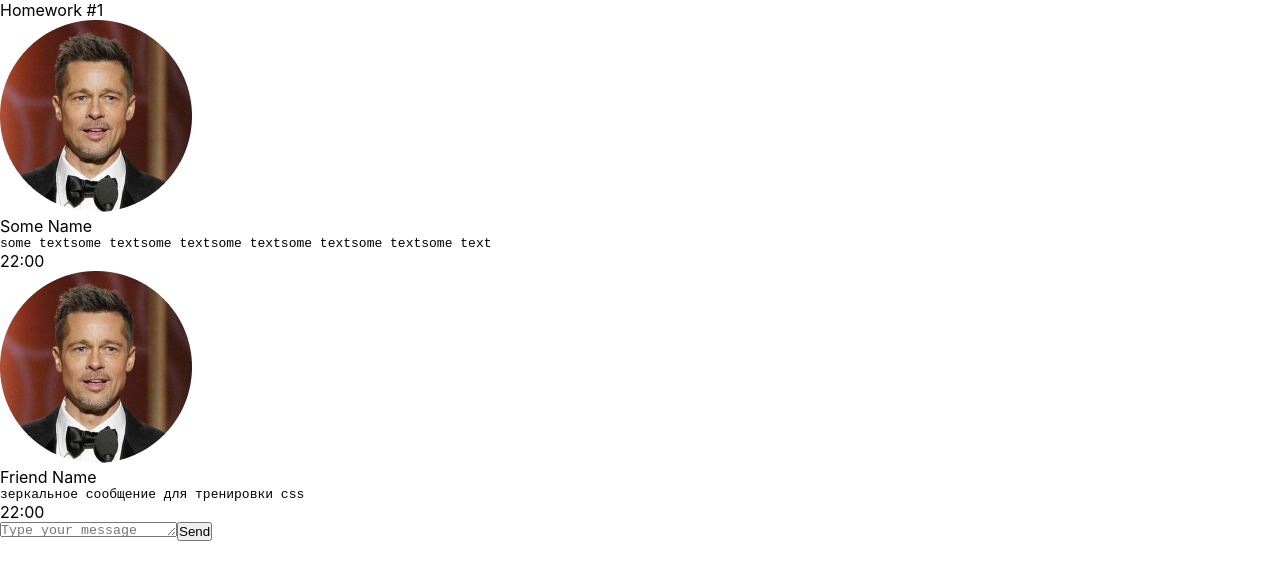
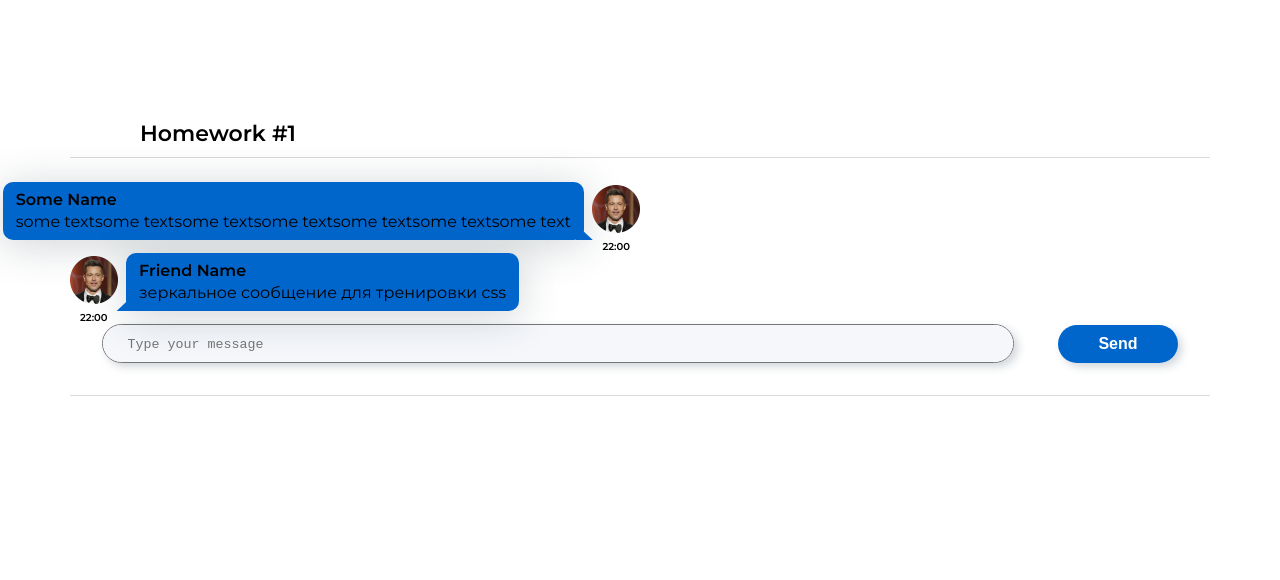
Before and after one commit to sane4ek1994/hws2, a React (Create React App) app: page / in a window 1280 px wide. Shown: the top 580 px of the page. Built offline with nearby package versions, Linux system fonts and the light colour scheme.

Commit message:
created layout components

```diff
--- a/src/index.css
+++ b/src/index.css
@@ -1,3 +1,5 @@
+@import url('https://fonts.googleapis.com/css2?family=Montserrat:wght@400;600&display=swap');
+
 * {
     margin: 0;
     padding: 0;
@@ -6,9 +8,10 @@
 
 body {
     margin: 0;
-    font-family: -apple-system, BlinkMacSystemFont, 'Segoe UI', 'Roboto' , 'Montserrat',
+    font-family: -apple-system, BlinkMacSystemFont, 'Segoe UI', 'Roboto', 'Montserrat',
     'Oxygen', 'Ubuntu', 'Cantarell', 'Fira Sans', 'Droid Sans',
     'Helvetica Neue', sans-serif;
+    font-style: normal;
     -webkit-font-smoothing: antialiased;
     -moz-osx-font-smoothing: grayscale;
     box-sizing: border-box;
--- a/src/s1-main/App.module.css
+++ b/src/s1-main/App.module.css
@@ -1,11 +1,21 @@
 .App {
+    padding: 120px 70px;
     --header_height: 60px;
+    margin: 0 auto;
+    font-family: 'Montserrat';
 }
 
 .hw {
-
+    padding: 24px 0 32px 0;
+    border-top: 1px solid #D9D9D9;
+    border-bottom: 1px solid #D9D9D9;
 }
 
 .hwTitle {
+    padding-left: 70px;
+    margin-bottom: 10px;
+    font-weight: 600;
+    font-size: 22px;
+    color: #000000;
 
 }
--- a/src/s2-homeworks/hw01/friend-message/FriendMessage.module.css
+++ b/src/s2-homeworks/hw01/friend-message/FriendMessage.module.css
@@ -1,31 +1,69 @@
 .friendMessage {
-
+    max-width: 50%;
+    display: flex;
+    flex-direction: column;
+    justify-content: flex-start;
+    align-items: flex-start;
 }
 
 .friendImageAndText {
-
+    display: flex;
+    justify-content: center;
+    align-items: center;
 }
 
 .friendImageAndText img {
-
+    margin-bottom: 5px;
+    width: 48px;
+    height: 48px;
 }
 
 .friendText {
-
+    position: relative;
+    padding: 8px 13px;
+    margin-left: 8px;
+    word-wrap: break-word;
+    background-color: #0066CC;
+    box-shadow: 0 5px 42px 2px rgba(37, 53, 66, 0.2);
+    border-radius: 10px;
 }
 
 .friendText:after {
-
+    content: '';
+    position: absolute;
+    left: -13px;
+    bottom: -8px;
+    transform: translateX(40%) rotate(137deg);
+    width: 0;
+    height: 0;
+    border-right: 17px solid transparent;
+    border-bottom: 16px solid #0066CC;
+    box-shadow: 0 5px 5px -5px rgba(49, 33, 38, 0.03);
 }
 
 .friendName {
-
+    margin-bottom: 3px;
+    font-family: 'Montserrat';
+    font-style: normal;
+    font-weight: 600;
+    font-size: 16px;
+    color: #000000;
 }
 
 .friendMessageText {
-
+    font-family: 'Montserrat';
+    font-style: normal;
+    font-weight: 400;
+    font-size: 16px;
+    line-height: 20px;
+    color: #000000;
 }
 
 .friendTime {
-
+    padding-left: 10px;
+    order: 2;
+    font-family: 'Montserrat';
+    font-weight: 600;
+    font-size: 10px;
+    color: #000000;
 }
--- a/src/s2-homeworks/hw01/friend-message/FriendMessage.tsx
+++ b/src/s2-homeworks/hw01/friend-message/FriendMessage.tsx
@@ -1,6 +1,6 @@
 import React from 'react'
 import s from './FriendMessage.module.css'
-import {MessageType, TUser} from "../HW1";
+import {MessageType} from "../HW1";
 
 // создать тип вместо any и отобразить приходящие данные
 
--- a/src/s2-homeworks/hw01/message-sender/MessageSender.module.css
+++ b/src/s2-homeworks/hw01/message-sender/MessageSender.module.css
@@ -1,18 +1,47 @@
 .sendForm {
     display: flex;
+    justify-content: center;
+    align-items: center;
 }
 
 .textarea {
+    width: 80%;
+    margin-right: 44px;
+    padding: 12px 0 12px 24px;
+    outline: none;
+    resize: none;
+    background-color: #F5F7FB;
+    box-shadow: 4px 4px 8px 0 rgba(34, 60, 80, 0.2);
+    border-radius: 20px;
+}
+
+.textarea::-webkit-scrollbar {
+    width: 0;
+    height: 0;
+}
+
+.button {
+    padding: 10px 40px;
+    font-weight: 600;
+    font-size: 16px;
+    color: #FFFFFF;
+    box-shadow: 4px 4px 8px 0 rgba(34, 60, 80, 0.2);
+    background-color: #0066CC;
+    border-radius: 20px;
+    border: none;
+    transition: 0.3s ease-in-out all;
+}
+
+.button:hover {
+    color: #0066CC;
+    border-radius: 18px;
+    background-color: #FFFFFF;
+    border: 1px solid #0066CC;
 
 }
 
-.button {
-
+.button:active {
+    color: #0066CC;
+    background-color: #FFFFFF;
+    border: 1px solid #0066CC;
 }
-
-.button:hover {
-
-}
-.button:active {
-
-}
--- a/src/s2-homeworks/hw01/message/Message.module.css
+++ b/src/s2-homeworks/hw01/message/Message.module.css
@@ -1,31 +1,72 @@
 .message {
+    max-width: 50%;
+    display: flex;
+    flex-direction: column;
+    justify-content: flex-end;
+    align-items: end;
 
 }
 
 .imageAndText {
-
+    display: flex;
+    justify-content: center;
+    align-items: center;
 }
 
 .imageAndText img {
-
+    margin-bottom: 5px;
+    width: 48px;
+    height: 48px;
+    order: 2;
 }
 
 .text {
-
+    position: relative;
+    padding: 8px 13px;
+    margin-right: 8px;
+    word-wrap: break-word;
+    background-color: #0066CC;
+    box-shadow: 0 5px 42px 2px rgba(37, 53, 66, 0.2);
+    border-radius: 10px;
 }
 
+
 .text:after {
-
+    content: '';
+    position: absolute;
+    bottom: 0;
+    right: -2px;
+    transform: translateX(40%);
+    width: 0;
+    height: 0;
+    border-right: 17px solid transparent;
+    border-bottom: 16px solid #0066CC;
+    box-shadow: 0 5px 5px -5px rgba(49, 33, 38, 0.03);
 }
 
 .name {
-
+    margin-bottom: 3px;
+    font-family: 'Montserrat';
+    font-style: normal;
+    font-weight: 600;
+    font-size: 16px;
+    color: #000000;
 }
 
 .messageText {
-
+    font-family: 'Montserrat';
+    font-style: normal;
+    font-weight: 400;
+    font-size: 16px;
+    line-height: 20px;
+    color: #000000;
 }
 
 .time {
-
+    padding-right: 10px;
+    order: 2;
+    font-family: 'Montserrat';
+    font-weight: 600;
+    font-size: 10px;
+    color: #000000;
 }
```
